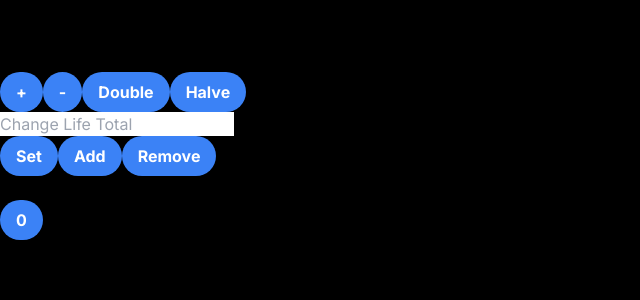
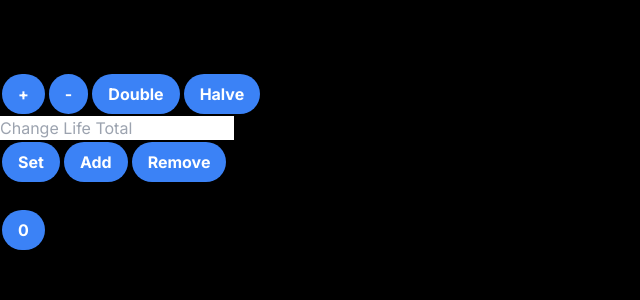
Before and after one commit to MattLBC/mtg-app, a Next.js app: page / in a window 1280 px wide. Shown: the top 300 px of the page, without its empty margins (0-640 px from the left). Built offline with nearby package versions, Linux system fonts and the light colour scheme.

Commit message:
add basic 1v1 wireframe

```diff
--- a/app/globals.css
+++ b/app/globals.css
@@ -27,5 +27,6 @@ body {
 }
 
 .btn-blue-pill {
+  margin: 2px;
   @apply bg-blue-500 hover:bg-blue-700 text-white font-bold py-2 px-4 rounded-full;
 }
```
Also changed, not shown: wireframe.png (added).
